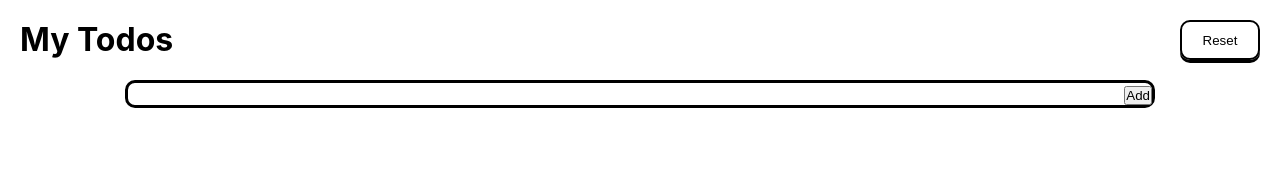
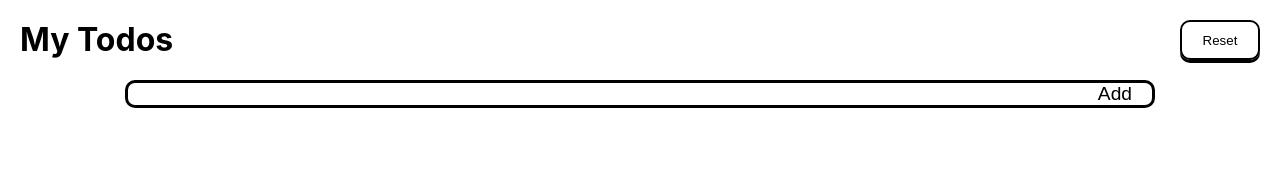
Before and after one commit to HPTR/todo-tech-test, a React (Create React App) app: page / in a window 1280 px wide. Shown: the top 173 px of the page. Built offline with nearby package versions, Linux system fonts and the light colour scheme.

Commit message:
Add passing class names to inline buttons as props

```diff
--- a/src/components/InlineButton/InlineButton.jsx
+++ b/src/components/InlineButton/InlineButton.jsx
@@ -3,11 +3,11 @@ import './InlineButton.scss'
 
 const InlineButton = (props) => {
 
-  const { onClick, todoId, label } = props;
+  const { onClick, todoId, label, className } = props;
 
   return (
     <div>
-      <button onClick={onClick} data-todoid={todoId} >{label}</button>
+      <button className={className} onClick={onClick} data-todoid={todoId} >{label}</button>
     </div>
   )
 }
```
